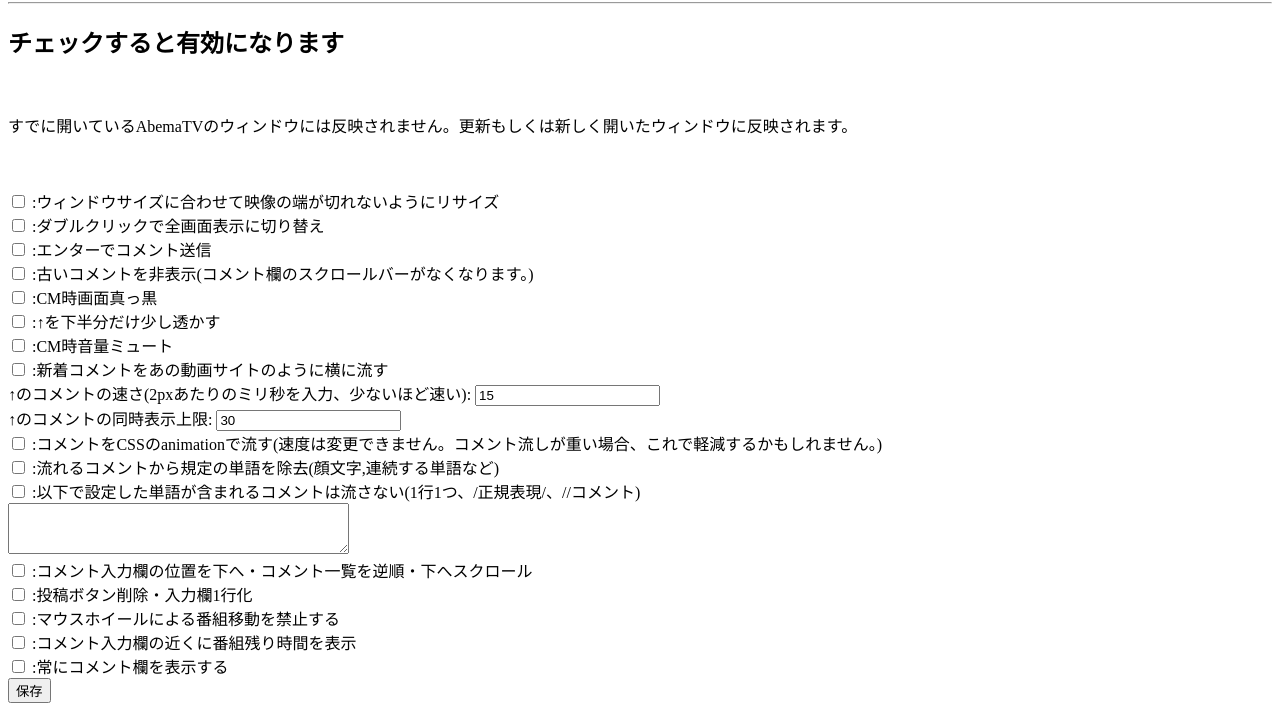
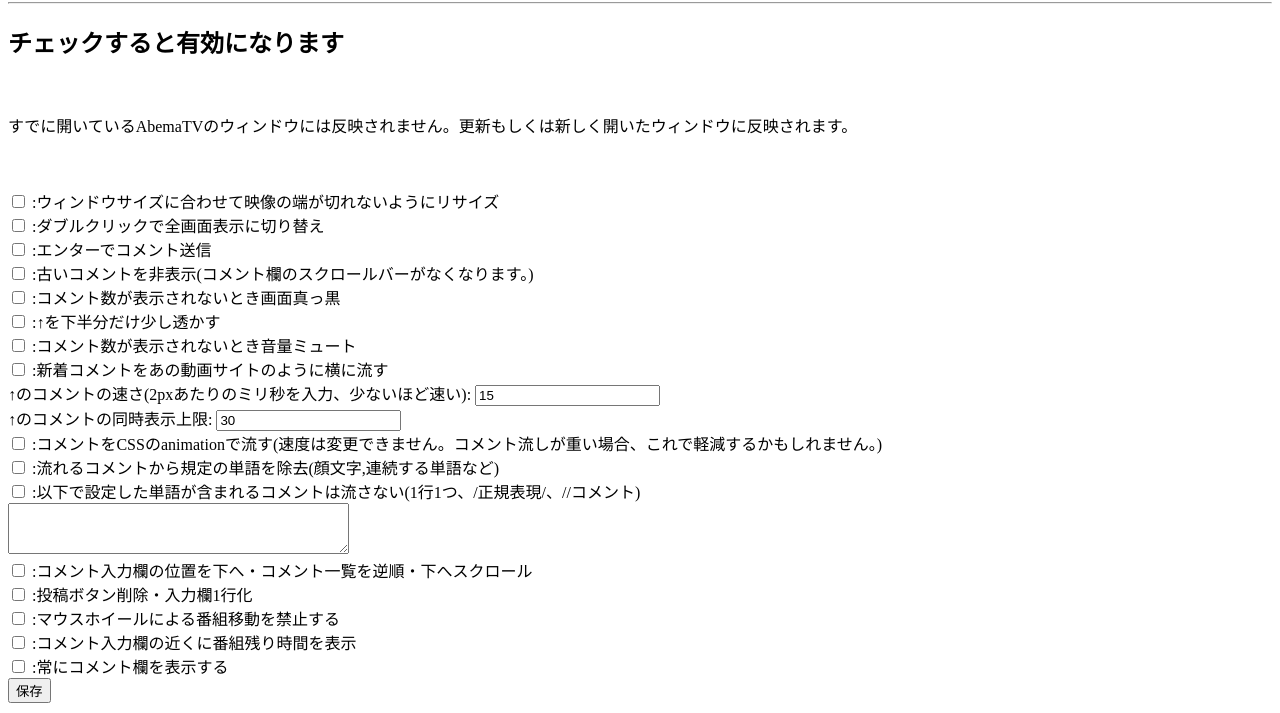
Before and after one commit to nakayuki805/AbemaTVChromeExtension, a browser extension: page option.html in a window 1280 px wide. Shown: the part 87-800 px from the top of the page. Drawn offline with Linux system fonts and the light colour scheme.

Commit message:
CommentMukouの文言変更

```diff
--- a/option.html
+++ b/option.html
@@ -24,15 +24,17 @@
     <input type="checkbox" id="isHideOldComment">
     :古いコメントを非表示(コメント欄のスクロールバーがなくなります。)
     <br>
+    <div id="CommentMukouSettings">
         <input type="checkbox" id="isCMBlack">
-    :CM時画面真っ黒
+        :コメント数が表示されないとき画面真っ黒
         <br>
         <input type="checkbox" id="isCMBkTrans">
         :↑を下半分だけ少し透かす
         <br>
         <input type="checkbox" id="isCMsoundoff">
-    :CM時音量ミュート
+        :コメント数が表示されないとき音量ミュート
         <br>
+    </div>
     <input type="checkbox" id="isMovingComment">
     :新着コメントをあの動画サイトのように横に流す
     <br>
```
Also changed, not shown: onairpage.js (+12 -12 lines). Lines whose indentation alone changed are shown as unchanged.
